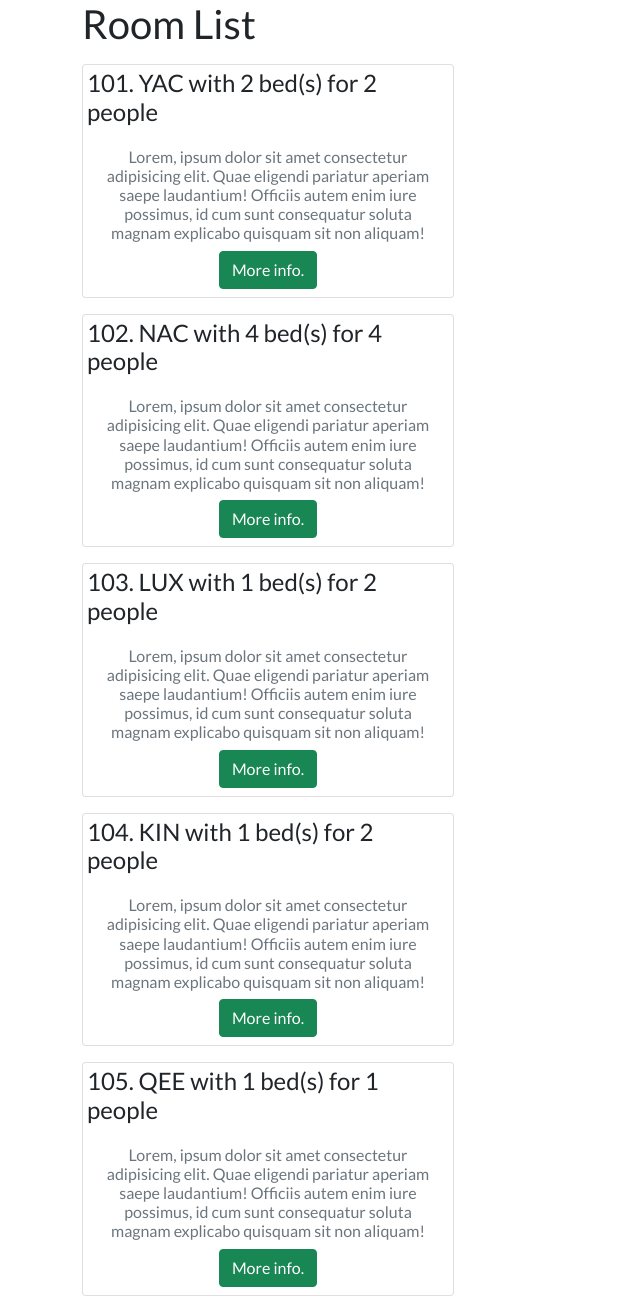
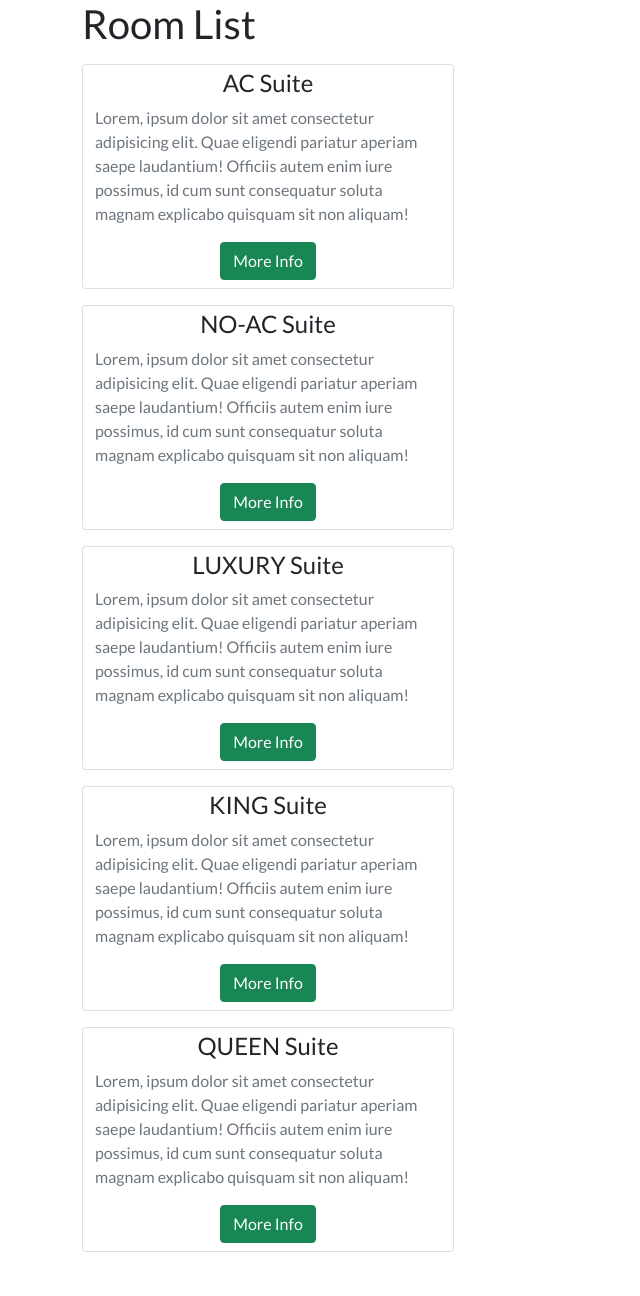
Before and after one commit to JorgenBrattang/Django-hotel, a Django app: page /room_list/ in a window 1280 px wide. Shown: the whole page, without its empty margins (0-640 px from the left). After the commit the page ends 1252 px from the top, so only its background shows below. Run offline with Django 3.2, Linux system fonts and the light colour scheme; data comes from the database, SQL or seed files in the repository; some libraries are stand-ins or nearby versions; some web fonts are replaced.

Commit message:
Add user managed booking_list premissions

```diff
--- a/hotel/urls.py
+++ b/hotel/urls.py
@@ -4,7 +4,7 @@ from .views import RoomListView, BookingList, BookingView, RoomDetailView
 app_name = 'hotel'
 
 urlpatterns = [
-    path('room_list/', RoomListView.as_view(), name='RoomList'),
+    path('room_list/', RoomListView, name='RoomList'),
     path('booking_list/', BookingList.as_view(), name='BookingList'),
     path('book/', BookingView.as_view(), name='BookingView'),
     path('room/<category>', RoomDetailView.as_view(), name='RoomDetailView')
--- a/hotel/views.py
+++ b/hotel/views.py
@@ -1,17 +1,38 @@
 from django.shortcuts import render, HttpResponse
 from django.views.generic import ListView, FormView, View
+from django.urls import reverse
 from .models import Room, Booking
 from .forms import AvailabiltyForm
 from hotel.booking_functions.availability import check_availability
 
 
-class RoomListView(ListView):
-    model = Room
-    template_name = 'room_list_view.html'
+def RoomListView(request):
+    room = Room.objects.all()[0]
+    room_categories = dict(room.ROOM_CATEGORIES)
+    room_values = room_categories.values()
+    room_list = []
+    for room_category in room_categories:
+        room = room_categories.get(room_category)
+        room_url = reverse('hotel:RoomDetailView', kwargs={
+                           'category': room_category})
+        room_list.append((room, room_url))
+    context = {
+        'room_list': room_list,
+    }
+    return render(request, 'room_list_view.html', context)
 
 
 class BookingList(ListView):
     model = Booking
+
+    def get_queryset(self, *args, **kwargs):
+        if self.request.user.is_staff:
+            booking_list = Booking.objects.all()
+            return booking_list
+        else:
+            booking_list = Booking.objects.filter(user=self.request.user)
+            return booking_list
+
     template_name = 'booking_list.html'
 
 
--- a/templates/card.html
+++ b/templates/card.html
@@ -1,18 +1,16 @@
 {% block card %}
 <div class="card">
     <!-- Card Title -->
-    <div class="card-title p-1">
-        <h4 class="card-title">{{ room }}</h4>
-    </div>
+    <h4 class="card-title text-center mt-1">{{ room_category }} Suite</h4>
 
     <div class="container">
         <!-- Short info -->
-        <p class="card-text text-muted h6 text-center">
+        <p class="card-text text-muted">
             Lorem, ipsum dolor sit amet consectetur adipisicing elit. Quae eligendi pariatur aperiam saepe laudantium!
             Officiis autem enim iure possimus, id cum sunt consequatur soluta magnam explicabo quisquam sit non aliquam!
         </p>
         <div class="mb-2 text-center">
-            <a href="" class="btn btn-success">More info.</a>
+            <a href="{{ room_url }}" class="btn btn-success">More Info</a>
         </div>
     </div>
 </div>
--- a/templates/room_list_view.html
+++ b/templates/room_list_view.html
@@ -3,10 +3,10 @@
 
 <div class="container">
 <h1>Room List</h1>
-{% for room in room_list %}
-<div class="col-md-4 mt-3">
-    {% include 'card.html' %}
-</div>
+{% for room_category, room_url in room_list %}
+    <div class="col-md-4 mt-3">
+        {% include 'card.html' %}
+    </div>
 {% endfor %}
 </div>
 
```
Also changed, not shown: DjangoHotel/settings.py (+11 -0 lines).
